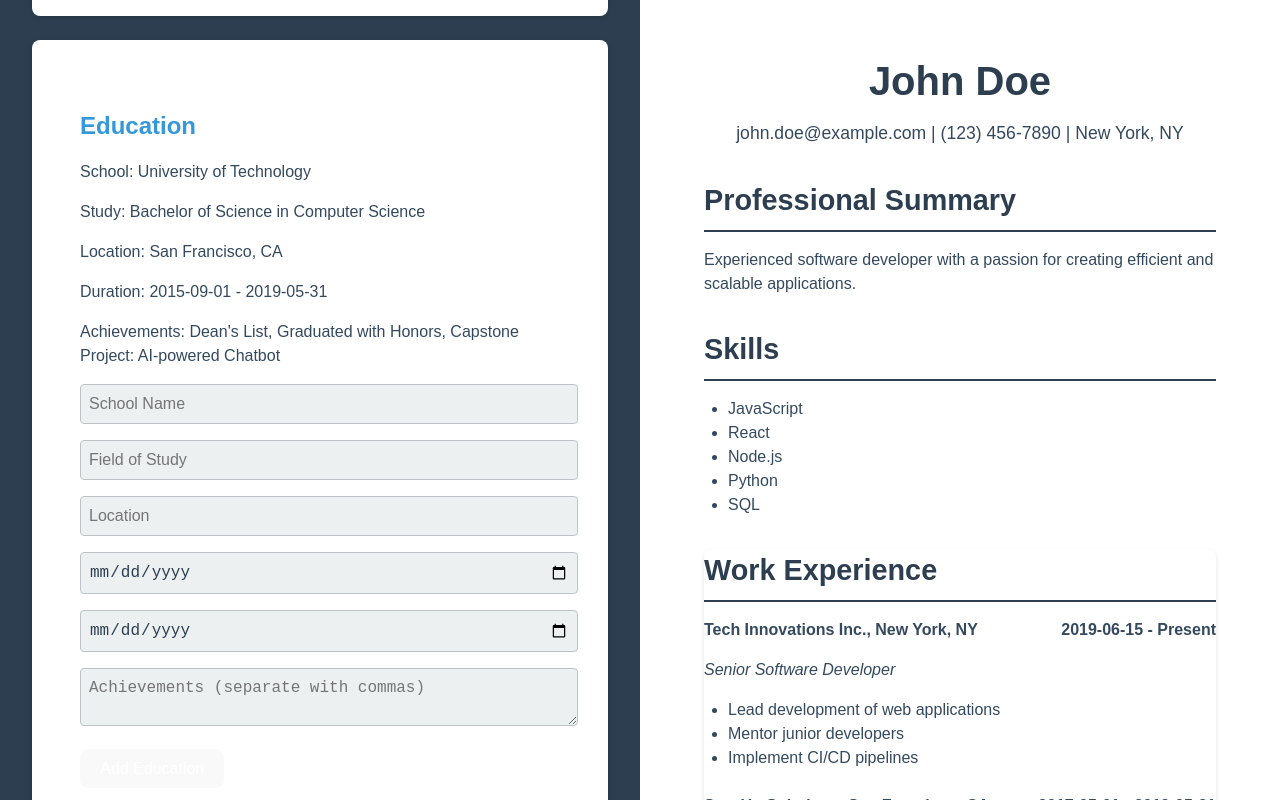
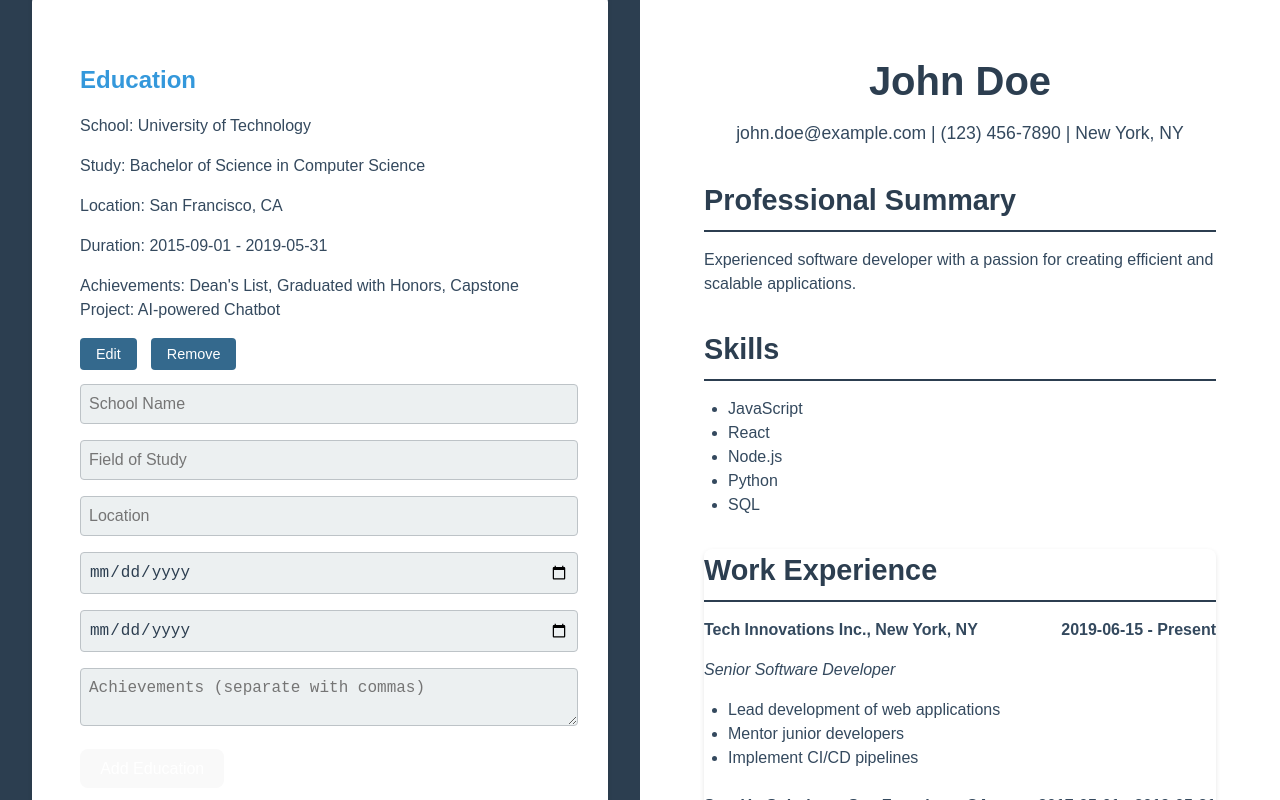
Before and after one commit to NNikoGG/odin-cv-application, a React (Vite) app: page / in a window 1280 px wide. Both pictures are taken after a click on the button "Add New Education". Shown: the part 32-832 px from the top of the page. Built offline with nearby package versions, Linux system fonts and the light colour scheme.

Commit message:
Add functionality to remove existing education and experience fields

```diff
--- a/src/App.css
+++ b/src/App.css
@@ -159,10 +159,13 @@ button:hover {
   margin: 0 0.5rem;
 }
 
-.edit-button {
+.edit-button,
+.remove-button {
   background-color: var(--button-color);
   color: white;
   padding: 0.5rem 1rem;
+  margin-right: 14px;
+  margin-bottom: 14px;
   border: none;
   border-radius: 4px;
   cursor: pointer;
--- a/src/components/Education.jsx
+++ b/src/components/Education.jsx
@@ -3,6 +3,7 @@ import { useState } from 'react';
 
 function Education({ education, setEducation }) {
   const [isEditing, setIsEditing] = useState(false);
+  const [editingIndex, setEditingIndex] = useState(null);
   const [currentEducation, setCurrentEducation] = useState({
     school: '',
     study: '',
@@ -22,7 +23,15 @@ function Education({ education, setEducation }) {
 
   const handleSubmit = (e) => {
     e.preventDefault();
-    setEducation((prevEducation) => [...prevEducation, currentEducation]);
+    if (editingIndex !== null) {
+      setEducation((prevEducation) => {
+        const newEducation = [...prevEducation];
+        newEducation[editingIndex] = currentEducation;
+        return newEducation;
+      });
+    } else {
+      setEducation((prevEducation) => [...prevEducation, currentEducation]);
+    }
     setCurrentEducation({
       school: '',
       study: '',
@@ -32,6 +41,17 @@ function Education({ education, setEducation }) {
       achievements: '',
     });
     setIsEditing(false);
+    setEditingIndex(null);
+  };
+
+  const handleEdit = (index) => {
+    setCurrentEducation(education[index]);
+    setIsEditing(true);
+    setEditingIndex(index);
+  };
+
+  const handleRemove = (index) => {
+    setEducation((prevEducation) => prevEducation.filter((_, i) => i !== index));
   };
 
   return (
@@ -44,6 +64,8 @@ function Education({ education, setEducation }) {
           <p>Location: {edu.location}</p>
           <p>Duration: {edu.startDate} - {edu.endDate}</p>
           <p>Achievements: {edu.achievements}</p>
+          <button className='edit-button' onClick={() => handleEdit(index)}>Edit</button>
+          <button className='remove-button' onClick={() => handleRemove(index)}>Remove</button>
         </div>
       ))}
       {isEditing ? (
@@ -87,7 +109,7 @@ function Education({ education, setEducation }) {
             onChange={handleChange}
             placeholder="Achievements (separate with commas)"
           />
-          <button type="submit">Add Education</button>
+          <button type="submit">{editingIndex !== null ? 'Update' : 'Add'} Education</button>
         </form>
       ) : (
         <button className='edit-button' onClick={() => setIsEditing(true)}>Add New Education</button>
--- a/src/components/Experience.jsx
+++ b/src/components/Experience.jsx
@@ -3,6 +3,7 @@ import { useState } from 'react';
 
 function Experience({ experience, setExperience }) {
   const [isEditing, setIsEditing] = useState(false);
+  const [editingIndex, setEditingIndex] = useState(null);
   const [currentJob, setCurrentJob] = useState({
     company: '',
     position: '',
@@ -22,7 +23,15 @@ function Experience({ experience, setExperience }) {
 
   const handleSubmit = (e) => {
     e.preventDefault();
-    setExperience((prevExperience) => [...prevExperience, currentJob]);
+    if (editingIndex !== null) {
+      setExperience((prevExperience) => {
+        const newExperience = [...prevExperience];
+        newExperience[editingIndex] = currentJob;
+        return newExperience;
+      });
+    } else {
+      setExperience((prevExperience) => [...prevExperience, currentJob]);
+    }
     setCurrentJob({
       company: '',
       position: '',
@@ -32,6 +41,17 @@ function Experience({ experience, setExperience }) {
       responsibilities: '',
     });
     setIsEditing(false);
+    setEditingIndex(null);
+  };
+
+  const handleEdit = (index) => {
+    setCurrentJob(experience[index]);
+    setIsEditing(true);
+    setEditingIndex(index);
+  };
+
+  const handleRemove = (index) => {
+    setExperience((prevExperience) => prevExperience.filter((_, i) => i !== index));
   };
 
   return (
@@ -44,6 +64,8 @@ function Experience({ experience, setExperience }) {
           <p>Location: {job.location}</p>
           <p>Duration: {job.startDate} - {job.endDate}</p>
           <p>Responsibilities: {job.responsibilities}</p>
+          <button className='edit-button' onClick={() => handleEdit(index)}>Edit</button>
+          <button className='remove-button' onClick={() => handleRemove(index)}>Remove</button>
         </div>
       ))}
       {isEditing ? (
@@ -87,7 +109,7 @@ function Experience({ experience, setExperience }) {
             onChange={handleChange}
             placeholder="Main Responsibilities (separate with commas)"
           />
-          <button type="submit">Add Job</button>
+          <button type="submit">{editingIndex !== null ? 'Update' : 'Add'} Job</button>
         </form>
       ) : (
         <button className='edit-button' onClick={() => setIsEditing(true)}>Add New Job</button>
--- a/src/components/GeneralInfo.jsx
+++ b/src/components/GeneralInfo.jsx
@@ -71,7 +71,7 @@ function GeneralInfo({ generalInfo, setGeneralInfo }) {
             onChange={handleSkillsChange}
             placeholder="Skills (comma-separated)"
           />
-          <button type="submit">Submit</button>
+          <button type="submit">Done</button>
         </form>
       ) : (
         <div>
```
